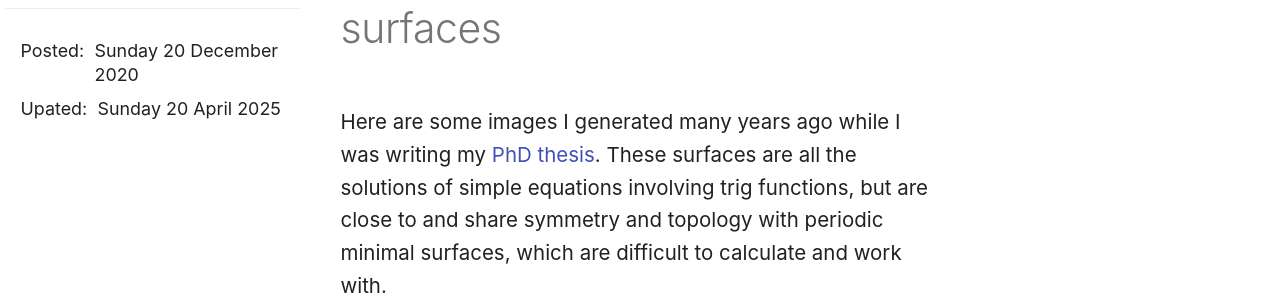
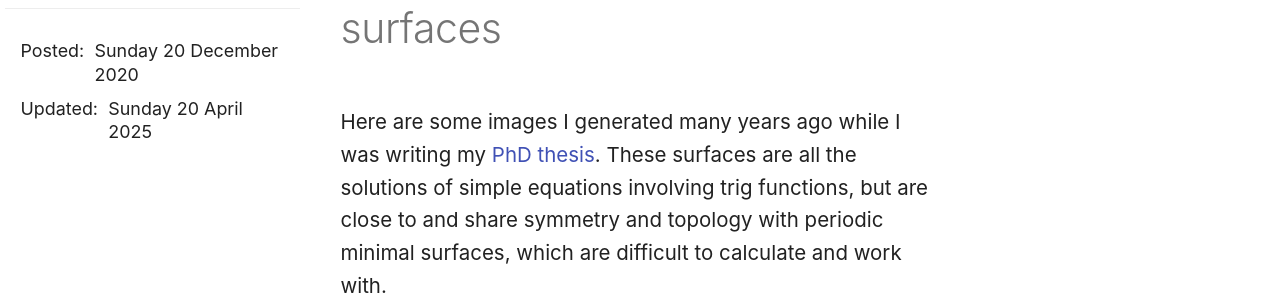
Before and after one commit to ian-barnes/ian-barnes.github.io, an MkDocs documentation site: the page built from docs/posts/2020-12-20-visualisation-of-periodic-surfaces.md, in a window 1280 px wide. Shown: the part 177-472 px from the top of the page. Built offline with MkDocs 1.6.1 and Material for MkDocs 9.7.7, drawn with Linux system fonts in a browser that asks for light colours; some web fonts are replaced.

Commit message:
Add RSS feed link, fix dates

```diff
--- a/docs/posts/2020-12-20-visualisation-of-periodic-surfaces.md
+++ b/docs/posts/2020-12-20-visualisation-of-periodic-surfaces.md
@@ -1,7 +1,6 @@
 ---
-date:
-  created: 2020-12-20
-  updated: 2025-04-20
+date: 2020-12-20
+updated: 2025-04-20
 
 ---
 
--- a/mkdocs.yml
+++ b/mkdocs.yml
@@ -40,6 +40,7 @@
   - stylesheets/extra.css
   - stylesheets/colours.css
 extra:
+  show_updated: true
   social:
     - icon: material/email
       link: mailto:ianbarnes1963@gmail.com
@@ -51,6 +52,8 @@
       link: https://linkedin.com/in/barnes1463
     - icon: simple/github
       link: https://github.com/ian-barnes
+    - icon: fontawesome/solid/rss
+      link: /feed_rss_created.xml
 copyright: Copyright &copy; 2020–2025 Ian Barnes
 plugins:
   - blog:
--- a/overrides/blog-post.html
+++ b/overrides/blog-post.html
@@ -85,24 +85,24 @@
                       <div class="md-nav__link">
                         Posted:
                         <time
-                          datetime="{{ page.config.date.created }}"
+                          datetime="{{ page.meta.date }}"
                           class="md-ellipsis"
                         >
-                          {{- page.config.date.created | date -}}
+                          {{- page.meta.date | date -}}
                         </time>
                       </div>
                     </li>
 
                     <!-- Post date updated -->
-                    {% if page.config.date.updated %}
+                    {% if page.meta.updated %}
                       <li class="md-nav__item">
                         <div class="md-nav__link">
-                          Upated:
+                          Updated:
                           <time
-                            datetime="{{ page.config.date.updated }}"
+                            datetime="{{ page.meta.updated }}"
                             class="md-ellipsis"
                           >
-                            {{- page.config.date.updated | date -}}
+                            {{- page.meta.updated | date -}}
                           </time>
                         </div>
                       </li>
```
